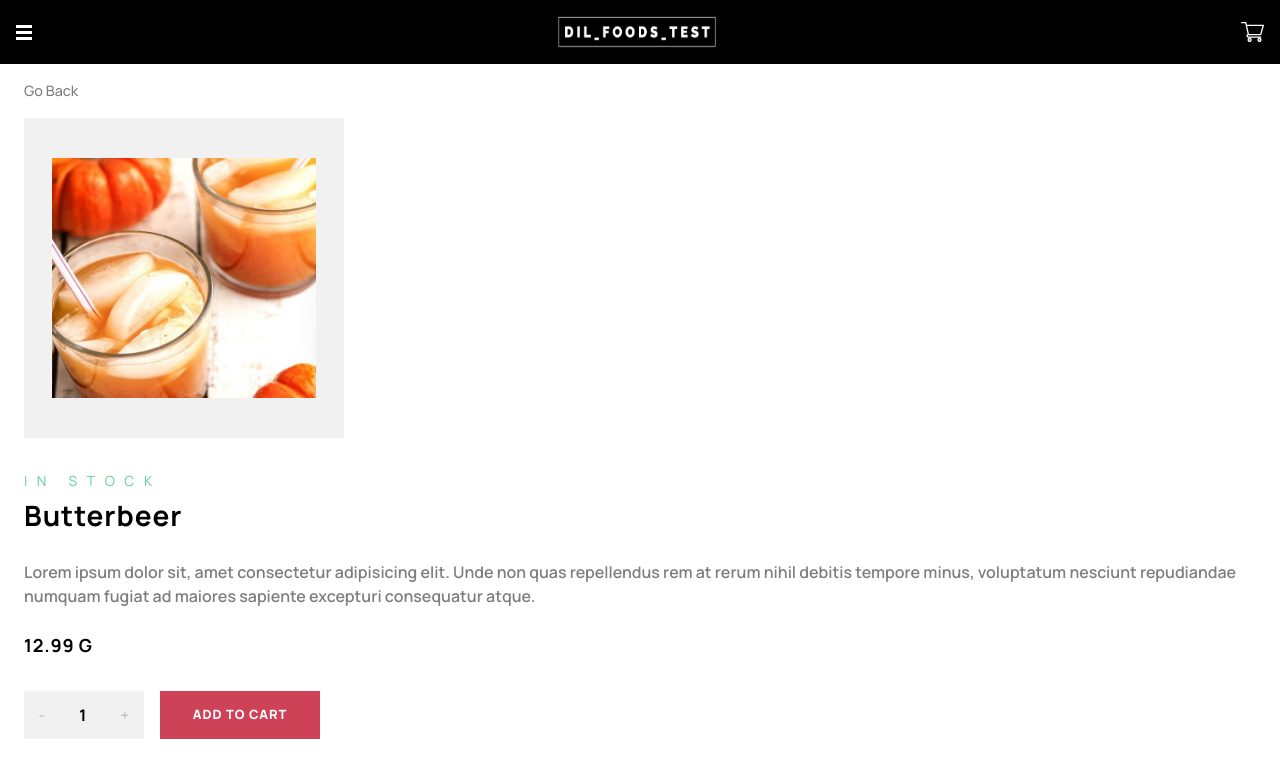
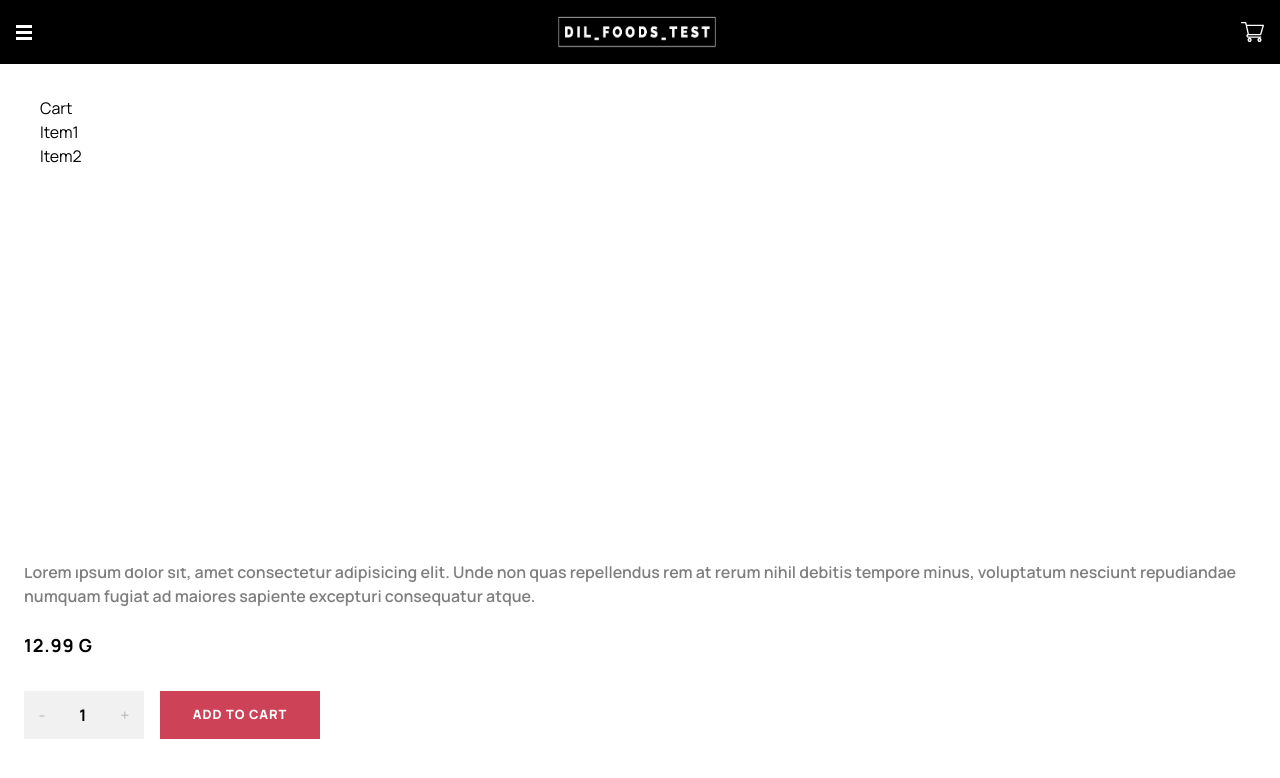
Before and after one commit to ashishsunny/dilfoods-ecommerce-app, a Next.js app: page /1 in a window 1280 px wide. Shown: the top 778 px of the page. Built offline with nearby package versions, Linux system fonts and the light colour scheme.

Commit message:
Cart Visibility & Context Updated ✔

```diff
--- a/src/app/layout.tsx
+++ b/src/app/layout.tsx
@@ -2,6 +2,7 @@ import type { Metadata } from 'next'
 import { Manrope } from 'next/font/google'
 import './globals.css'
 import Layout from '@/layout/layout'
+import { CartContextProvider } from '@/contexts/cartContext'
 
 const manrope = Manrope(
   {
@@ -21,6 +22,7 @@ export default function RootLayout({
   children: React.ReactNode
 }) {
   return (
+    <CartContextProvider>
     <html lang="en">
       <body className={`${manrope.variable} font-sans`}>
       <Layout>
@@ -28,5 +30,6 @@ export default function RootLayout({
       </Layout>
       </body>
     </html>
+    </CartContextProvider>
   )
 }
--- a/src/componets/Cart/index.tsx
+++ b/src/componets/Cart/index.tsx
@@ -1,8 +1,14 @@
+'use client'
 import React from 'react'
 
-const Cart = () => {
+interface CartProps {
+  hide: boolean;
+}
+
+const Cart: React.FC<CartProps> = ({ hide }) => {
+
   return (
-    <div className='z-50 w-[20.5rem] h-[30.5rem] top-[5rem] left-[1.5rem] hidden right-0 p-4 bg-white'>
+    <div className={`z-50 w-[20.5rem] h-[30.5rem] top-[5rem] left-[1.5rem] ${hide?'hidden':'absolute'} right-0 p-4 bg-white`}>
       <h4>Cart</h4>
       <ul>
         <li>Item1</li>
--- a/src/componets/Navbar/index.tsx
+++ b/src/componets/Navbar/index.tsx
@@ -1,8 +1,15 @@
 'use client'
-import React from 'react'
+
 import Link from 'next/link'
+import { useContext } from 'react'
+import { CartContext } from '@/contexts/cartContext'
 
 const Navbar = () => {
+  const { setCartStatus } = useContext(CartContext );
+  const handleCart = () => {
+      setCartStatus((x: boolean) => !x)
+  }
+
   return (
     <nav className="bg-black text-white p-4">
       <div className="flex items-center justify-between">
@@ -17,7 +24,7 @@ const Navbar = () => {
           </Link>
         </div>
 
-        <div className="w-[1.43rem] h-[1.25rem] text-white cursor-pointer">
+        <div onClick={handleCart} className="w-[1.43rem] h-[1.25rem] text-white cursor-pointer">
             <img src="http://localhost:3000/assets/icons/cart_icon.svg" alt="Logo" className="w-16" />
         </div>
 
--- a/src/contexts/cartContext.jsx
+++ b/src/contexts/cartContext.jsx
@@ -1,3 +1,4 @@
+'use client'
 import { createContext, useState } from "react";
 
 export const CartContext = createContext(null);
@@ -10,9 +11,11 @@ const getDefaultCart = () => {
   return cart;
 };
 
+
 export const CartContextProvider = (props) => {
   const [cartItems, setCartItems] = useState(getDefaultCart());
-  console.log(cartItems);
+  const [cartStatus, setCartStatus] = useState(false)
+
 
   const addToCart = (itemId) => {
     setCartItems((prev) => ({ ...prev, [itemId]: prev[itemId] + 1 }));
@@ -27,6 +30,8 @@ export const CartContextProvider = (props) => {
     cartItems,
     addToCart,
     removeFromCart,
+    cartStatus,
+    setCartStatus
   };
 
   return (
--- a/src/layout/layout.tsx
+++ b/src/layout/layout.tsx
@@ -1,22 +1,22 @@
 'use client'
-import React, { ReactNode } from 'react';
+import React, { ReactNode, useContext } from 'react';
 import Navbar from '@/componets/Navbar';
 import Cart from '@/componets/Cart';
-import { CartContextProvider } from '@/contexts/cartContext';
+import { CartContext } from '@/contexts/cartContext';
 
 type LayoutProps = {
     children: ReactNode;
   };
 
+
 const Layout : React.FC<LayoutProps> = ({children}) => {
+  const { cartStatus } = useContext(CartContext );
   return (
-    <CartContextProvider>
     <div className="h-[100%] w-[100%] bg-color1">
       <Navbar/>
-      <Cart/>
+      <Cart hide={cartStatus} />
       {children}
     </div>
-    </CartContextProvider>
   )
 }
 
```
